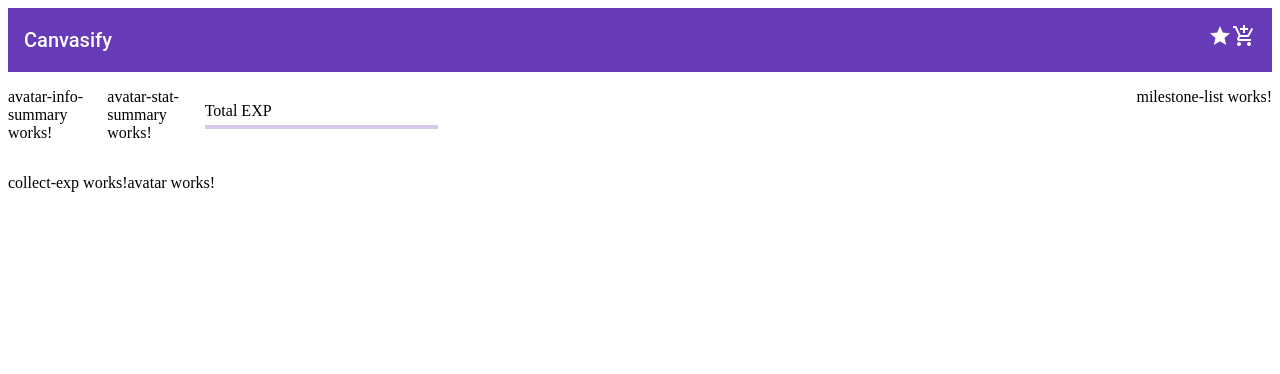
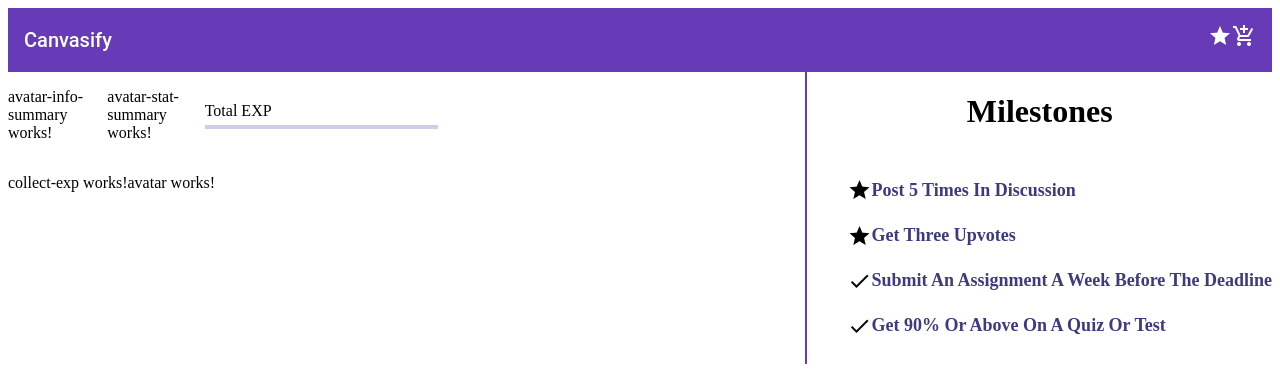
Before and after one commit to CambieStreetAnalytica/Canvasify, an Angular app in the folder web/: page / in a window 1280 px wide. Shown: the top 374 px of the page. Built offline with nearby package versions, Linux system fonts and the light colour scheme; no server answers.

Commit message:
adding milestones

```diff
--- a/web/src/app/app.component.ts
+++ b/web/src/app/app.component.ts
@@ -33,7 +33,7 @@ export class AppComponent {
       // setTimeout(() => {
       //     this.canvasService.getNumberOfUpVotesObservable().subscribe(console.log);
       // }, 5000);
-       this.canvasService.refreshDiscussionData();
+      // this.canvasService.refreshDiscussionData();
       // this.canvasService.getNumberOfPostsByUser().subscribe(console.log); //returns number of posts and replies in discussion
 
   }
--- a/web/src/app/milestone-list/milestone-list.component.html
+++ b/web/src/app/milestone-list/milestone-list.component.html
@@ -1,3 +1,6 @@
-<p>
-  milestone-list works!
-</p>
+<div>
+    <h1>Milestones</h1>
+    <ul>
+        <app-milestone *ngFor="let milestone of mileStones" [milestone]="milestone"></app-milestone>
+    </ul>
+</div>
--- a/web/src/app/milestone-list/milestone-list.component.less
+++ b/web/src/app/milestone-list/milestone-list.component.less
@@ -0,0 +1,14 @@
+
+
+div {
+  display: flex;
+  flex-direction: column;
+  align-items: center;
+  justify-content: center;
+  //padding: 25px;
+  margin-left: 20px;
+  box-sizing: border-box;
+  //border-right: 2px solid #673ab7;
+  border-left: 2px solid #673ab7;
+  //border-bottom: 2px solid #673ab7;
+}
--- a/web/src/app/milestone-list/milestone-list.component.ts
+++ b/web/src/app/milestone-list/milestone-list.component.ts
@@ -1,15 +1,45 @@
-import { Component, OnInit } from '@angular/core';
+import {Component, OnInit} from '@angular/core';
+import {CanvasService} from "../canvas.service";
+import {Observable, of, concat} from "rxjs";
+import {map, delay} from "rxjs/operators";
+import {MilestoneModel} from "../milestone/milestoneModel";
 
 @Component({
-  selector: 'app-milestone-list',
-  templateUrl: './milestone-list.component.html',
-  styleUrls: ['./milestone-list.component.less']
+    selector: 'app-milestone-list',
+    templateUrl: './milestone-list.component.html',
+    styleUrls: ['./milestone-list.component.less']
 })
 export class MilestoneListComponent implements OnInit {
+    public numPostsObservable: Observable<boolean>;
+    public numLikesObservable: Observable<boolean>;
+    public submitAssignmentObservable: Observable<boolean>;
+    public markObservable: Observable<boolean>;
+    public numPostsTitle: string = "Post 5 Times In Discussion";
+    public numLikesTitle: string = "Get Three Upvotes";
+    public marksTitle: string = "Get 90% Or Above On A Quiz Or Test";
+    public submitEarlyTitle: string = "Submit An Assignment A Week Before The Deadline";
+    public numPostModel: MilestoneModel;
+    public numLikeModel: MilestoneModel;
+    public submitModel: MilestoneModel;
+    public markModel: MilestoneModel;
+    public mileStones: MilestoneModel[];
+    constructor(public canvasService: CanvasService) {
+        this.numPostsObservable =  concat(of(false), canvasService.getNumberOfPostsByUserObservable().pipe(
+            map((posts: number) => posts >= 5)
+        ));
+        this.numLikesObservable =  concat(of(false), canvasService.getNumberOfUpVotesObservable().pipe(
+            map((likes: number) => likes >= 3)
+        ));
+        this.submitAssignmentObservable = of(true);
+        this.markObservable = of(true);
+        this.numLikeModel = new MilestoneModel(this.numLikesObservable, this.numLikesTitle);
+        this.numPostModel = new MilestoneModel(this.numPostsObservable, this.numPostsTitle);
+        this.submitModel = new MilestoneModel(this.submitAssignmentObservable, this.submitEarlyTitle);
+        this.markModel = new MilestoneModel(this.markObservable, this.marksTitle);
+        this.mileStones = [this.numPostModel, this.numLikeModel, this.submitModel, this.markModel];
+    }
 
-  constructor() { }
-
-  ngOnInit() {
-  }
+    ngOnInit() {
+    }
 
 }
--- /dev/null
+++ b/web/src/app/milestone/milestone.component.html
@@ -0,0 +1,10 @@
+
+    <div>
+        <mat-icon *ngIf="milestone.completed | async; else notCompleted">done</mat-icon>
+        <ng-template #notCompleted>
+            <mat-icon>star</mat-icon>
+        </ng-template>
+        <h1 class="title">
+            {{milestone.title}}
+        </h1>
+    </div>
--- /dev/null
+++ b/web/src/app/milestone/milestone.component.less
@@ -0,0 +1,15 @@
+
+.disabled {
+  color: rgba(125, 128, 122, 0.53);
+}
+
+.title {
+  color: #3d3b80;
+  font-size: 18px;
+}
+
+div {
+  display: flex;
+  flex: 1 1 auto;
+  align-items: center;
+}
--- /dev/null
+++ b/web/src/app/milestone/milestone.component.ts
@@ -0,0 +1,18 @@
+import {Component, Input, OnInit} from '@angular/core';
+import {MilestoneModel} from "./milestoneModel";
+
+@Component({
+    selector: 'app-milestone',
+    templateUrl: './milestone.component.html',
+    styleUrls: ['./milestone.component.less']
+})
+export class MilestoneComponent implements OnInit {
+    @Input()
+    public milestone: MilestoneModel;
+    constructor() {
+    }
+
+    ngOnInit() {
+    }
+
+}
--- /dev/null
+++ b/web/src/app/milestone/milestoneModel.ts
@@ -0,0 +1,8 @@
+import {Observable} from "rxjs";
+
+export class MilestoneModel {
+    constructor(
+        public completed: Observable<boolean>,
+        public title: string,
+    ) {}
+}
```
Also changed, not shown: web/src/app/app.module.ts (+14 -12 lines), 1 other file (tests, documents, lock files or other folders).
